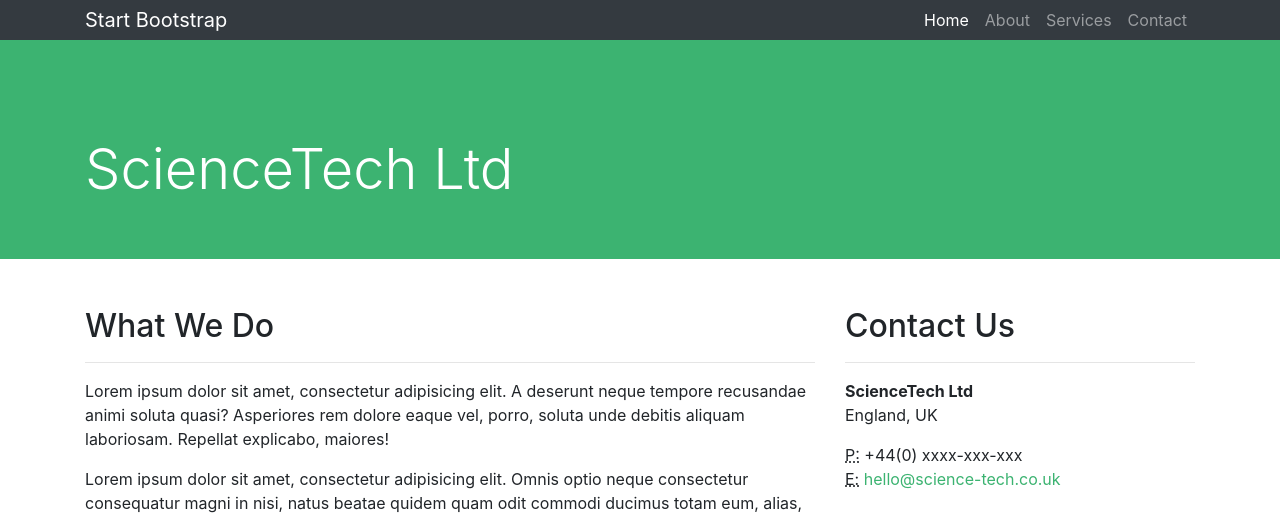
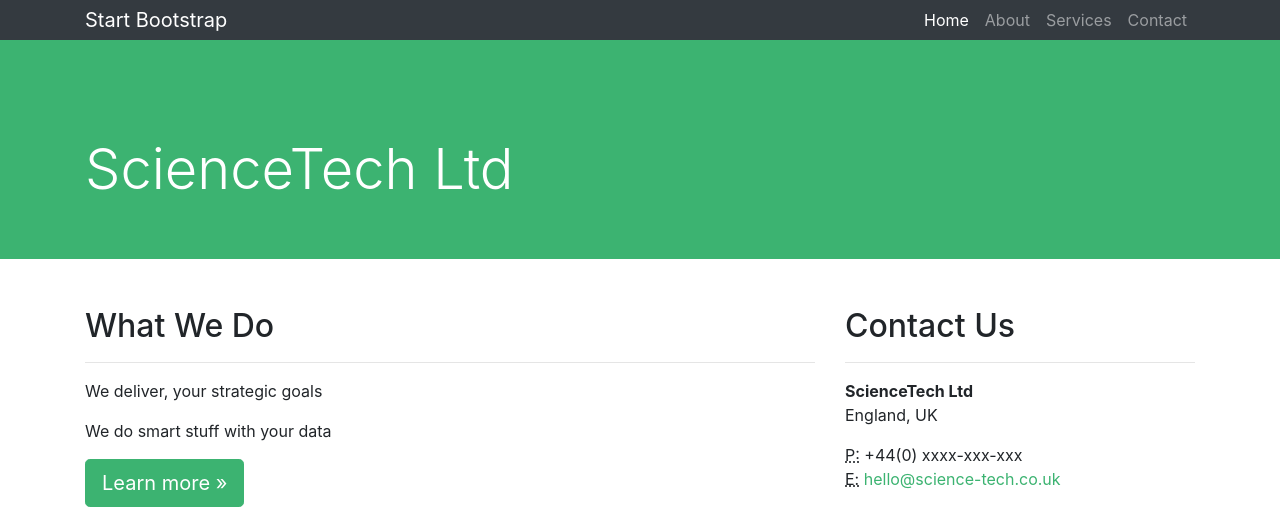
Before and after one commit to sciencetechuk/sciencetechuk.github.io, a Jekyll site: the page built from index.html, in a window 1280 px wide. Shown: the top 518 px of the page. Built offline with Jekyll 4.4.1, drawn with Linux system fonts in a browser that asks for light colours; some of the changed text lies outside the part shown.

Commit message:
Update index.html

```diff
--- a/index.html
+++ b/index.html
@@ -7,17 +7,12 @@
     <h2>What We Do</h2>
     <hr />
     <p>
-      Lorem ipsum dolor sit amet, consectetur adipisicing elit. A deserunt neque
-      tempore recusandae animi soluta quasi? Asperiores rem dolore eaque vel,
-      porro, soluta unde debitis aliquam laboriosam. Repellat explicabo,
-      maiores!
+      We deliver, your strategic goals
     </p>
     <p>
-      Lorem ipsum dolor sit amet, consectetur adipisicing elit. Omnis optio
-      neque consectetur consequatur magni in nisi, natus beatae quidem quam odit
-      commodi ducimus totam eum, alias, adipisci nesciunt voluptate. Voluptatum.
+      We do smart stuff with your data
     </p>
-    <a class="btn btn-primary btn-lg" href="#">Call to Action &raquo;</a>
+    <a class="btn btn-primary btn-lg" href="#">Learn more &raquo;</a>
   </div>
   {% include sidebar.html %}
 </div>
```
